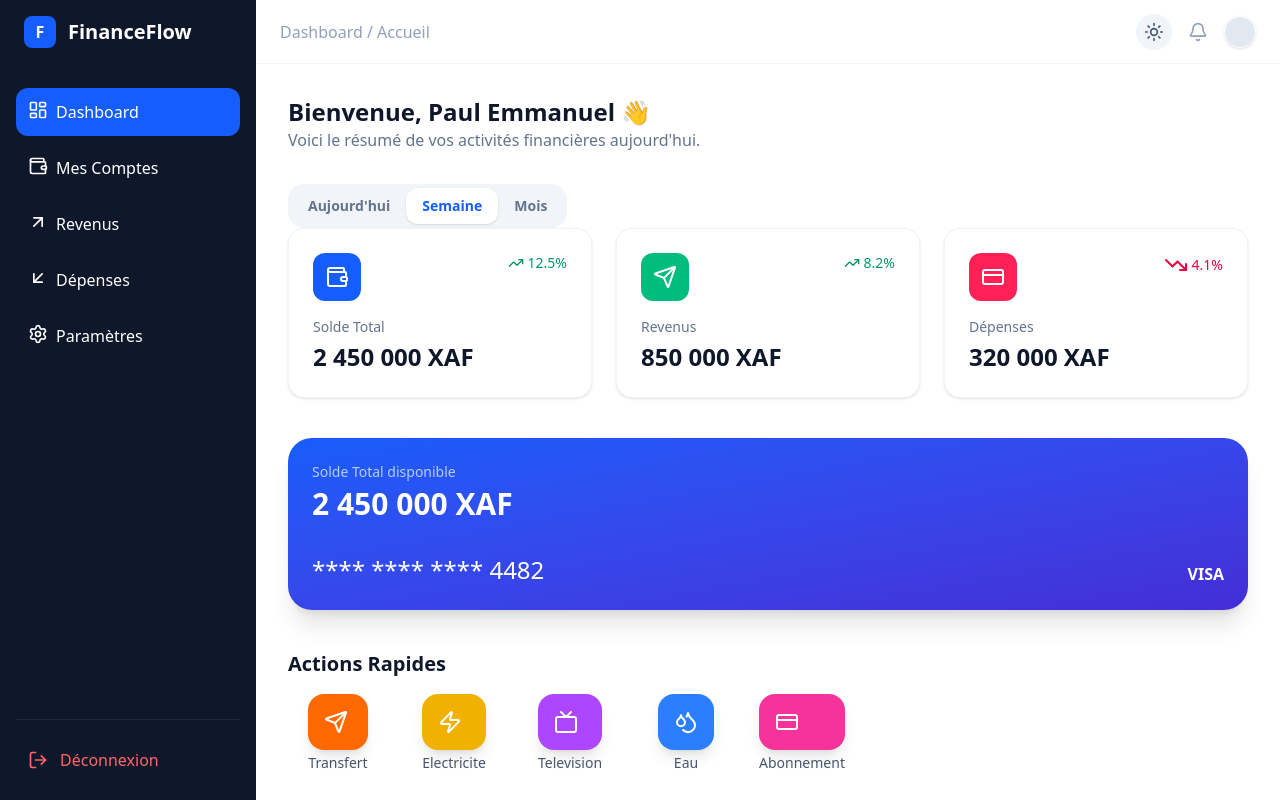
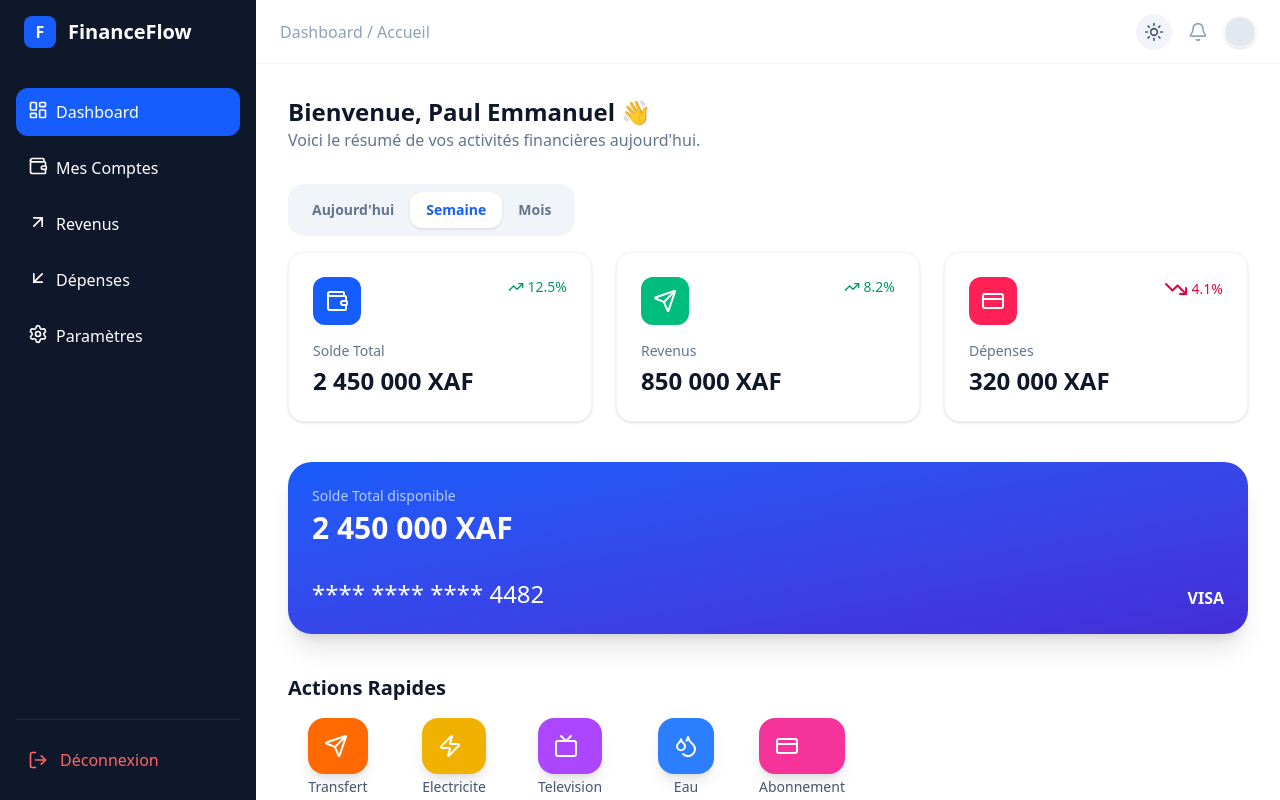
Before and after one commit to atedesi22/FinanceFlow-Dashboard, a React (Vite) app: page / in a window 1280 px wide. Shown: the top 800 px of the page. Built offline with nearby package versions, Linux system fonts and the light colour scheme.

Commit message:
filter bar

```diff
--- a/src/pages/Dasboard.jsx
+++ b/src/pages/Dasboard.jsx
@@ -21,7 +21,7 @@ const Dashboard = () =>{
                 </header>
 
                 {/* Sélecteur de période stylé */}
-                <div className='flex bg-slate-100 dark:bg-slate-800 p-1 rounded-2xl w-fit'>
+                <div className='flex bg-slate-100 dark:bg-slate-800 p-2 rounded-2xl w-fit mb-4'>
                     {periods.map((p) => (
                         <button
                             key={p}
```
